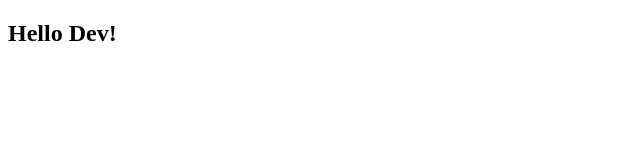
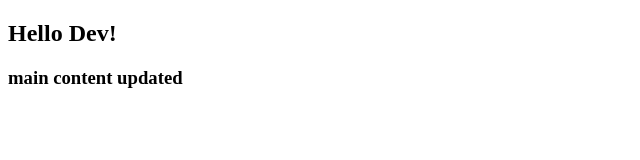
Before and after one commit to mahpara504/Water-Park, a plain HTML site: page navbar.html in a window 1280 px wide. Shown: the whole page, without its empty margins (0-640 px from the left). Drawn offline with Linux system fonts and the light colour scheme.

Commit message:
main content changed

```diff
--- a/navbar.html
+++ b/navbar.html
@@ -6,8 +6,8 @@
     <title>Document</title>
 </head>
 <body>
-    <h2>Hello Dev!</h2>
-
+    <h2>Hello Dev!  </h2>
+<h3>main content updated</h3>
 
 
 
```
